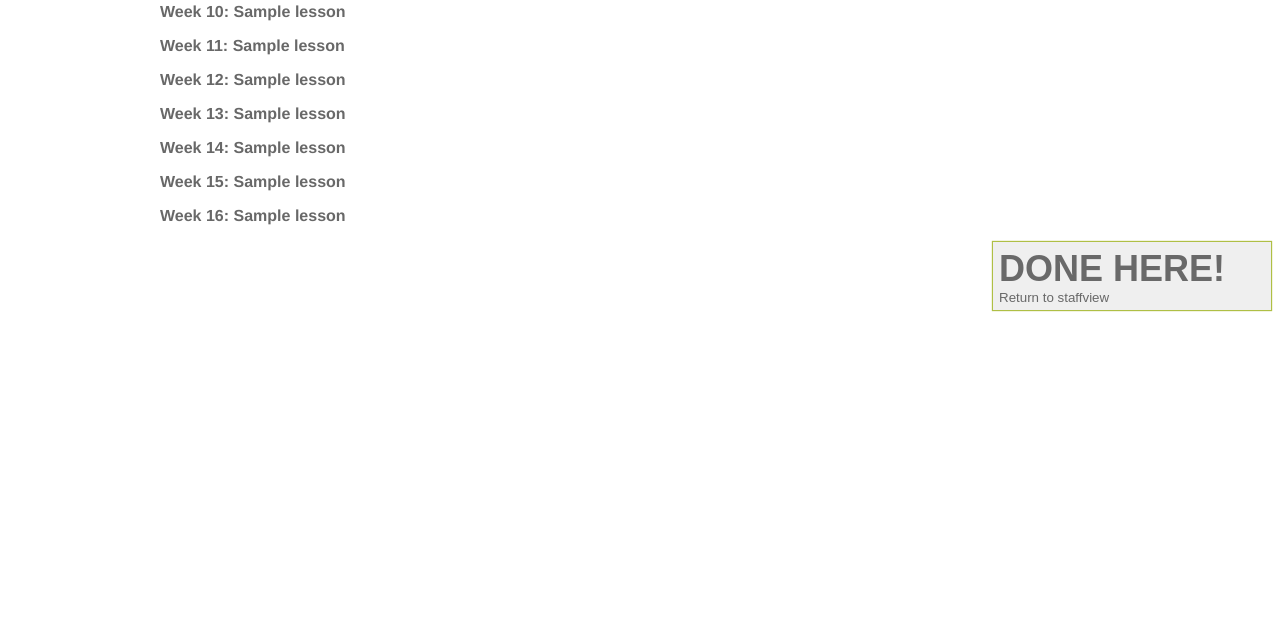
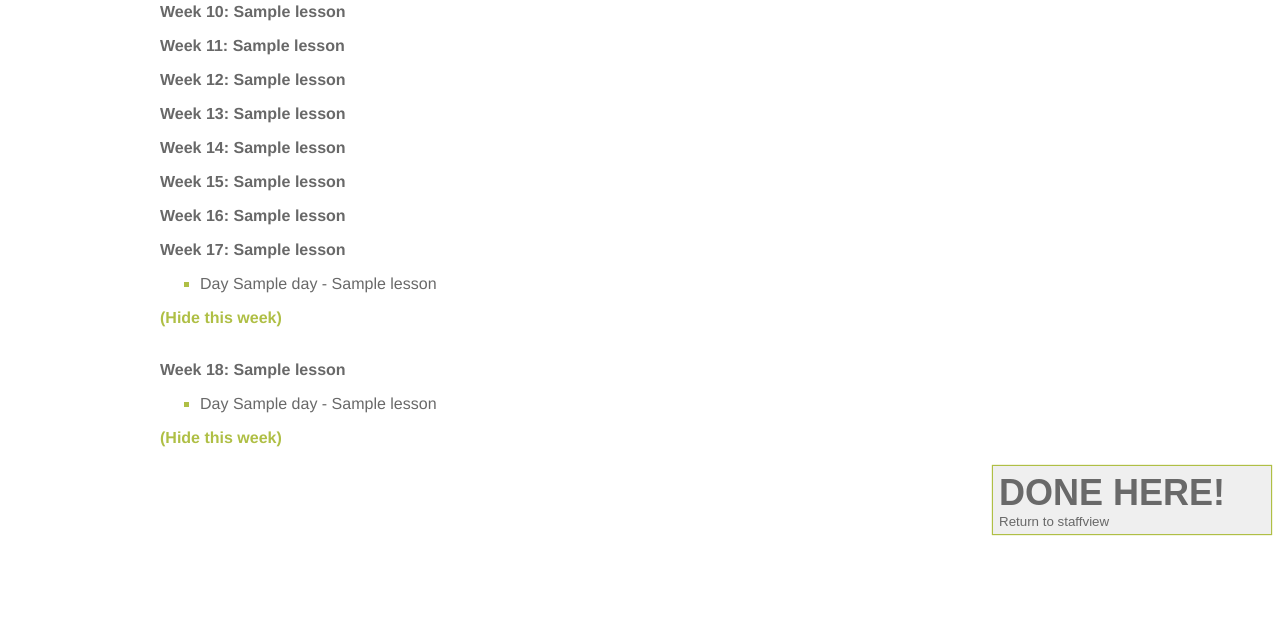
Before and after one commit to CodeForProgress/code-for-progress-curriculum, a Python web app: template app/templates/index.html in a window 1280 px wide. Shown: the part 657-1276 px from the top of the page. Before the commit the page ends 969 px from the top, so only its background shows below. Run offline with Jinja, Linux system fonts and the light colour scheme; the template is opened without the code that fills it: most values are stand-ins (such as "Sample title", 1, 10 or a date in 2020); some libraries are stand-ins or nearby versions.

Commit message:
Added final two weeks

```diff
--- a/app/templates/index.html
+++ b/app/templates/index.html
@@ -5,7 +5,7 @@
 	<div class="contentholder">
 		<div class="formheader"><h2>Lesson Plans: Code for Progress 2014 class</h2></div>
 			<br><br>
-			{% for w in range(0,16) %}
+			{% for w in range(0,18) %}
 			<a href="#" class="show_hide{{w+1}}"><p class ="chaptertitle">Week {{w+1}}: {{lessons[(w*5)+1].weektitle}}</p></a>
 			<div class="slidingDiv{{w+1}}">
 				<ul>
--- a/runp-heroku.py
+++ /dev/null
@@ -1,3 +0,0 @@
-#!flask/bin/python
-
-from app import app
```
Also changed, not shown: 2 other files.
